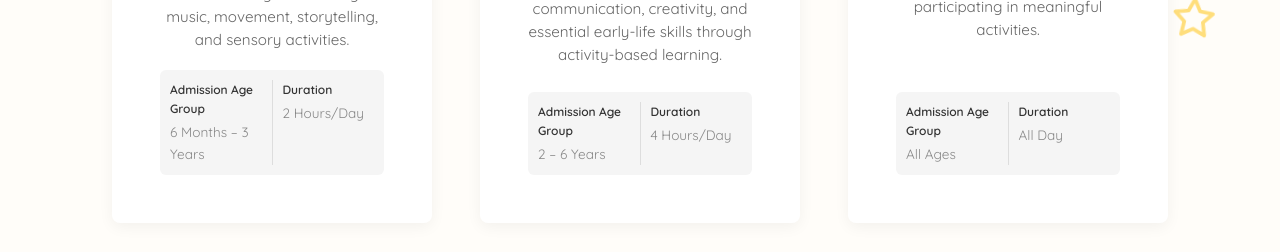
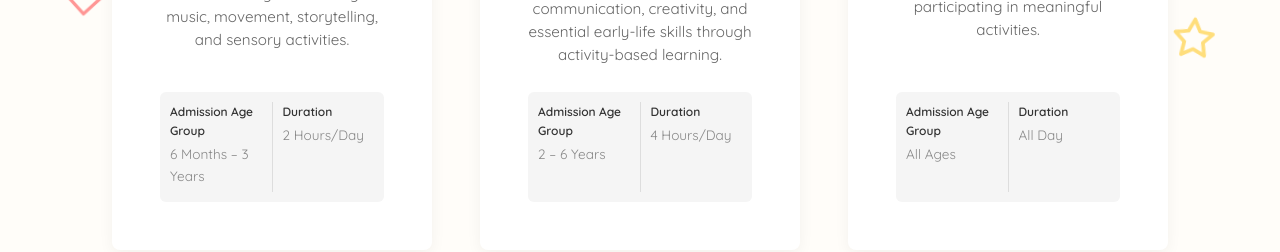
Before and after one commit to Gaurikumbhare/MAS, a Next.js app: page / in a window 1280 px wide. Shown: the part 2162-2414 px from the top of the page. Built offline with nearby package versions, Linux system fonts and the light colour scheme.

Commit message:
Force uniform height for gray footer boxes so they start and end at the same point

```diff
--- a/src/components/OurWork.module.css
+++ b/src/components/OurWork.module.css
@@ -156,6 +156,7 @@
   font-size: 0.95rem;
   line-height: 1.5;
   margin-bottom: 15px;
+  min-height: 120px; /* Force text block to be uniform */
 }
 
 .readMore {
@@ -174,6 +175,7 @@
   padding: 10px;
   text-align: left;
   margin-top: auto;
+  min-height: 110px; /* Force gray boxes to start and end at exact same height */
 }
 
 .footerCol {
```
